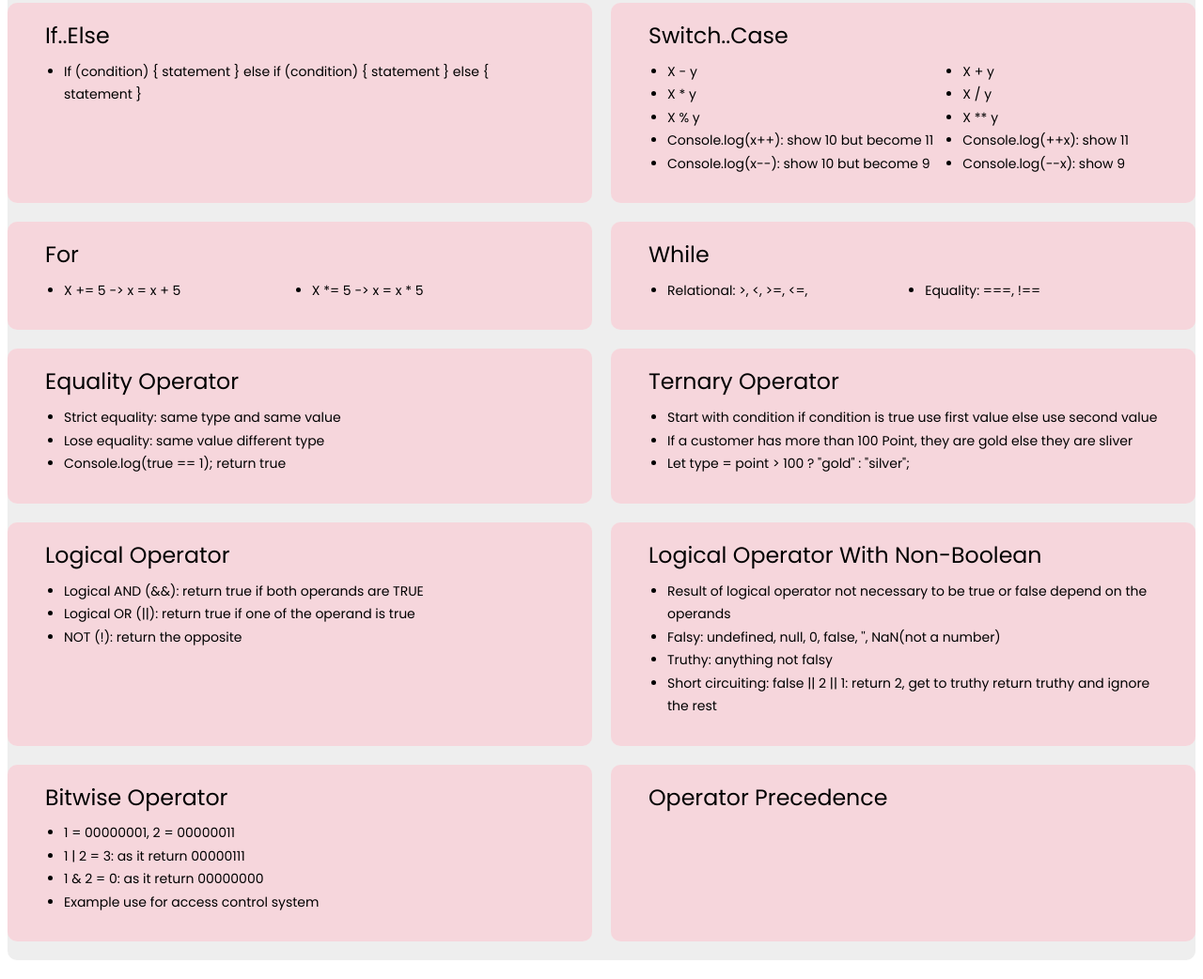
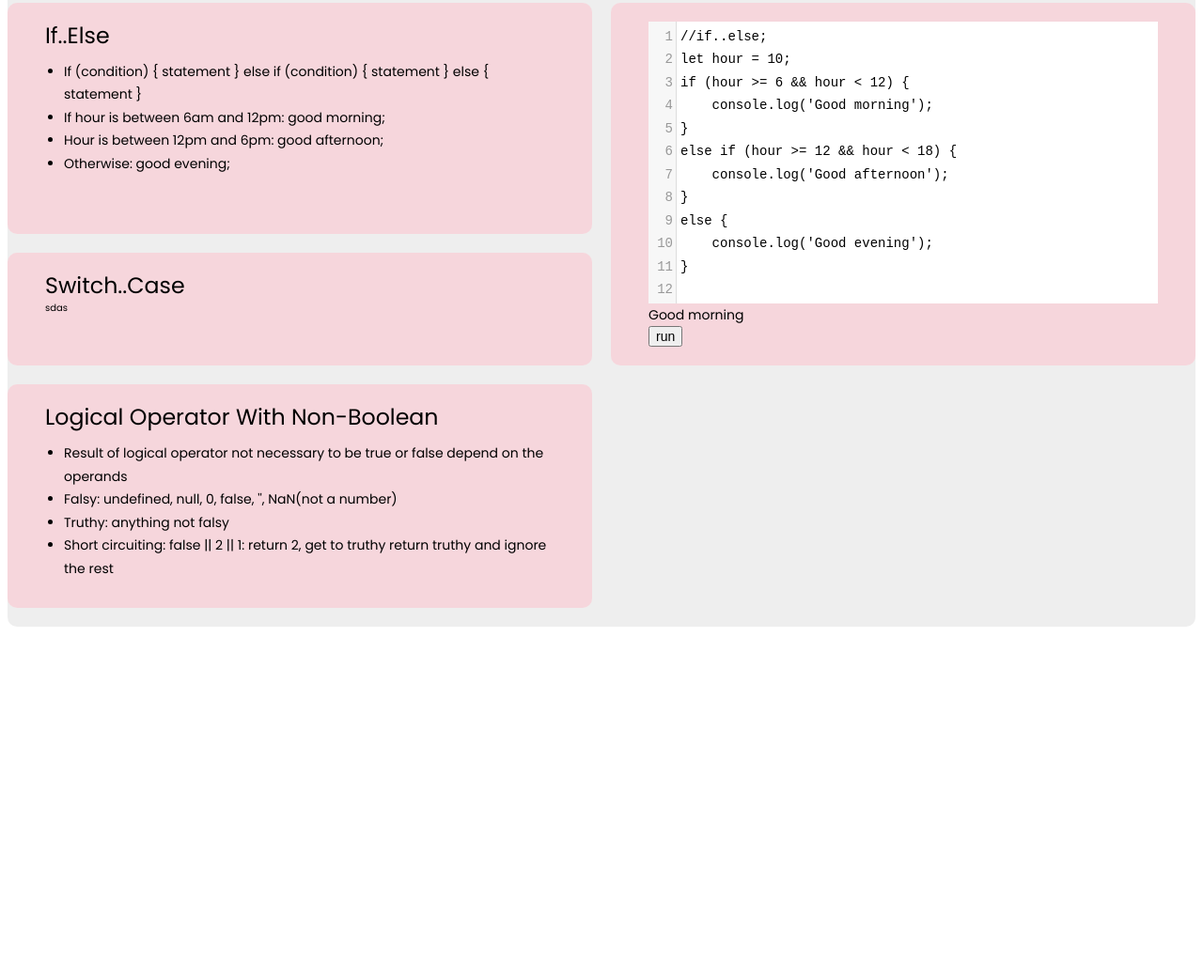
Before and after one commit to VickiStudyHarder/JS, a plain HTML site: page index.html in a window 1280 px wide. Shown: the part 2525-3567 px from the top of the page at 94% size. After the commit the page ends 3212 px from the top, so only its background shows below. Drawn offline with nearby package versions, Linux system fonts and the light colour scheme.

Commit message:
codemirror added, need to change theme color.

```diff
--- a/css/style.css
+++ b/css/style.css
@@ -1,3 +1,4 @@
+
 @import url("https://fonts.googleapis.com/css?family=Poppins:400");
 @import url("https://fonts.googleapis.com/css?family=Poppins:600");
 html {
@@ -6,11 +7,11 @@ html {
 
 /* typography */
 body {
-  background: white;
+  /* background: white; */
   font-family: "Poppins", sans-serif;
   font-weight: 400;
   line-height: 1.75;
-  color: #000000;
+  /* color: #000000; */
 }
 
 p {
@@ -169,7 +170,7 @@ h3 {
 
 .content-list--1x2 {
   display: grid;
-  grid-template-columns: repeat(2,auto);
+  grid-template-columns: repeat(2, auto);
 }
 
 .content-list li {
@@ -196,3 +197,20 @@ h3 {
     grid-template-columns: repeat(2, 1fr);
   }
 }
+
+/* CodeMirror */
+.cm-comment {
+  color: #43c841; /* 设置默认注释的颜色 */
+}
+
+.CodeMirror,
+#console,
+#run-button {
+  font-size: 1.4rem;
+}
+
+
+#codeArea1 {
+  grid-column: 2;
+  grid-row: 1 / span 2;
+}
--- a/index.html
+++ b/index.html
@@ -5,8 +5,17 @@
     <meta http-equiv="X-UA-Compatible" content="IE=edge" />
     <meta name="viewport" content="width=device-width, initial-scale=1.0" />
     <title>Document</title>
+    <link
+      rel="stylesheet"
+      href="https://cdnjs.cloudflare.com/ajax/libs/codemirror/5.62.0/theme/eclipse.min.css"
+    />
     <link rel="stylesheet" href="/css/style.css" />
+    <link
+      rel="stylesheet"
+      href="https://cdn.jsdelivr.net/npm/codemirror@5.62.0/lib/codemirror.css"
+    />
 
+    <script src="https://cdn.jsdelivr.net/npm/codemirror@5.62.0/lib/codemirror.js"></script>
   </head>
   <body>
     <header>
@@ -230,71 +239,36 @@
               if (condition) { statement } else if (condition) { statement }
               else { statement }
             </li>
+            <li>if hour is between 6am and 12pm: good morning;</li>
+            <li>hour is between 12pm and 6pm: good afternoon;</li>
+            <li>otherwise: good evening;</li>
           </ul>
+        </div>
+        <div id="codeArea1">
+          <textarea id="code-editor">
+//if..else;
+let hour = 10;
+if (hour >= 6 && hour < 12) {
+    console.log('Good morning');
+}
+else if (hour >= 12 && hour < 18) {
+    console.log('Good afternoon');
+}
+else {
+    console.log('Good evening');
+}
+
+        </textarea
+          >
+          <div id="console"></div>
+          <button id="run-button">run</button>
         </div>
 
         <div>
           <h3>switch..case</h3>
-          <ul class="content-list content-list--1x2">
-            <li>x - y</li>
-            <li>x + y</li>
-            <li>x * y</li>
-            <li>x / y</li>
-            <li>x % y</li>
-            <li>x ** y</li>
-            <li>console.log(x++): show 10 but become 11</li>
-            <li>console.log(++x): show 11</li>
-            <li>console.log(x--): show 10 but become 9</li>
-            <li>console.log(--x): show 9</li>
-          </ul>
+          <div>sdas</div>
         </div>
 
-        <div>
-          <h3>for</h3>
-          <ul class="content-list content-list--1x2">
-            <li>x += 5 -> x = x + 5</li>
-            <li>x *= 5 -> x = x * 5</li>
-          </ul>
-        </div>
-
-        <div>
-          <h3>while</h3>
-          <ul class="content-list content-list--1x2">
-            <li>relational: >, <, >=, <=,</li>
-            <li>equality: ===, !==</li>
-          </ul>
-        </div>
-
-        <div>
-          <h3>equality operator</h3>
-          <ul class="content-list">
-            <li>strict equality: same type and same value</li>
-            <li>lose equality: same value different type</li>
-            <li>console.log(true == 1); return true</li>
-          </ul>
-        </div>
-        <div>
-          <h3>ternary operator</h3>
-          <ul class="content-list">
-            <li>
-              start with condition if condition is true use first value else use
-              second value
-            </li>
-            <li>
-              if a customer has more than 100 Point, they are gold else they are
-              sliver
-            </li>
-            <li>let type = point > 100 ? "gold" : "silver";</li>
-          </ul>
-        </div>
-        <div>
-          <h3>logical operator</h3>
-          <ul class="content-list">
-            <li>logical AND (&&): return true if both operands are TRUE</li>
-            <li>logical OR (||): return true if one of the operand is true</li>
-            <li>NOT (!): return the opposite</li>
-          </ul>
-        </div>
         <div>
           <h3>logical operator with non-boolean</h3>
           <ul class="content-list">
@@ -310,21 +284,8 @@
             </li>
           </ul>
         </div>
-        <div>
-          <h3>bitwise operator</h3>
-          <ul class="content-list">
-            <li>1 = 00000001, 2 = 00000011</li>
-            <li>1 | 2 = 3: as it return 00000111</li>
-            <li>1 & 2 = 0: as it return 00000000</li>
-            <li>example use for access control system</li>
-          </ul>
-        </div>
-        <div>
-          <h3>operator precedence</h3>
-        </div>
       </div>
     </section>
-
-
+    <script src="/script/codemirror.js"></script>
   </body>
 </html>
--- /dev/null
+++ b/script/codemirror.js
@@ -0,0 +1,38 @@
+var codeEditor = CodeMirror.fromTextArea(
+  document.getElementById("code-editor"),
+  {
+    mode: "javascript",
+    lineNumbers: true,
+    theme: "eclipse"
+  }
+);
+
+var consoleElement = document.getElementById("console");
+var runButton = document.getElementById("run-button");
+
+function redirectConsoleLog() {
+  var originalLog = console.log;
+  console.log = function (message) {
+    var outputLine = document.createElement("div");
+    outputLine.textContent = message;
+    consoleElement.appendChild(outputLine);
+    originalLog.apply(console, arguments);
+  };
+}
+
+function runCode() {
+  // 执行代码
+  try {
+    eval(codeEditor.getValue());
+  } catch (error) {
+    console.log("Error: " + error.message);
+  }
+}
+
+runButton.addEventListener("click", runCode);
+
+// 页面加载完成后执行的逻辑
+window.addEventListener("load", function () {
+  redirectConsoleLog();
+  runCode();
+});
```
Also changed, not shown: components/codemirror.html (added, +3 -0 lines), page/JS_1.html (+12 -0 lines), css/codemirror.css (added).
